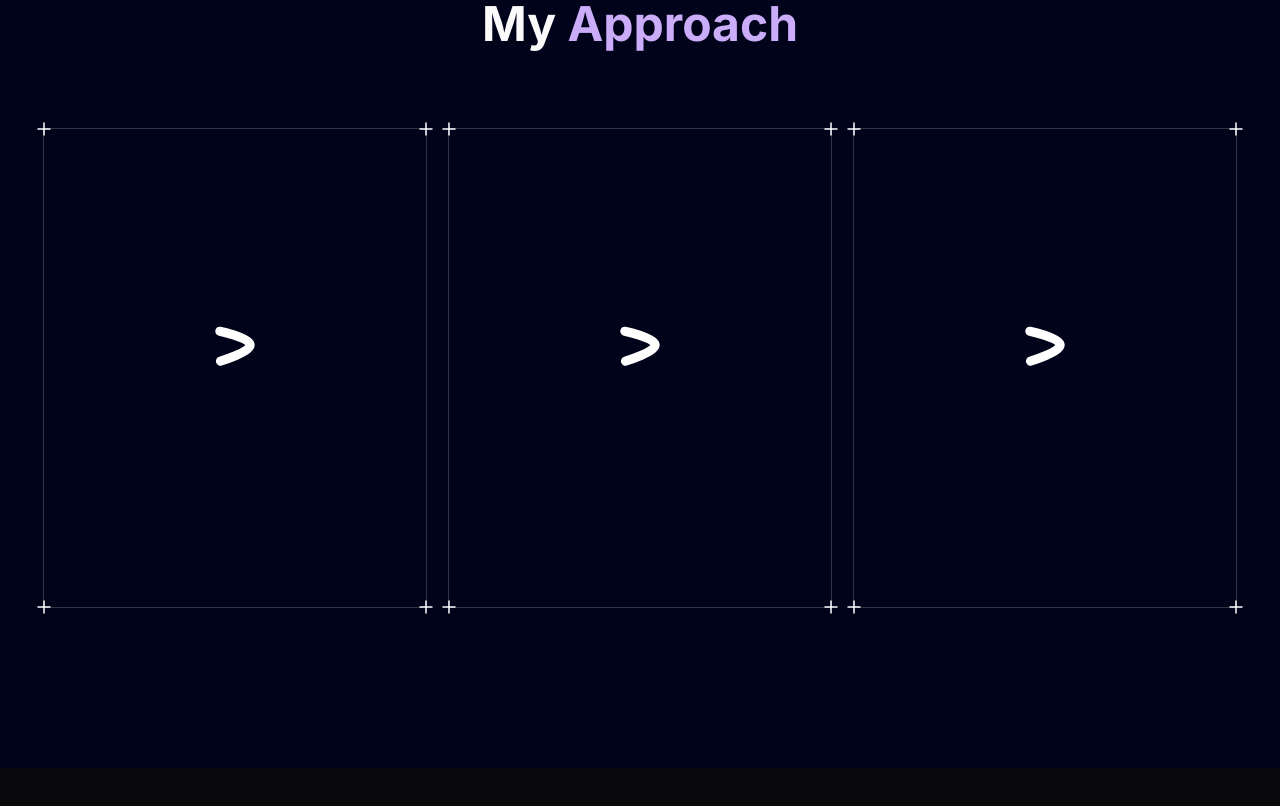
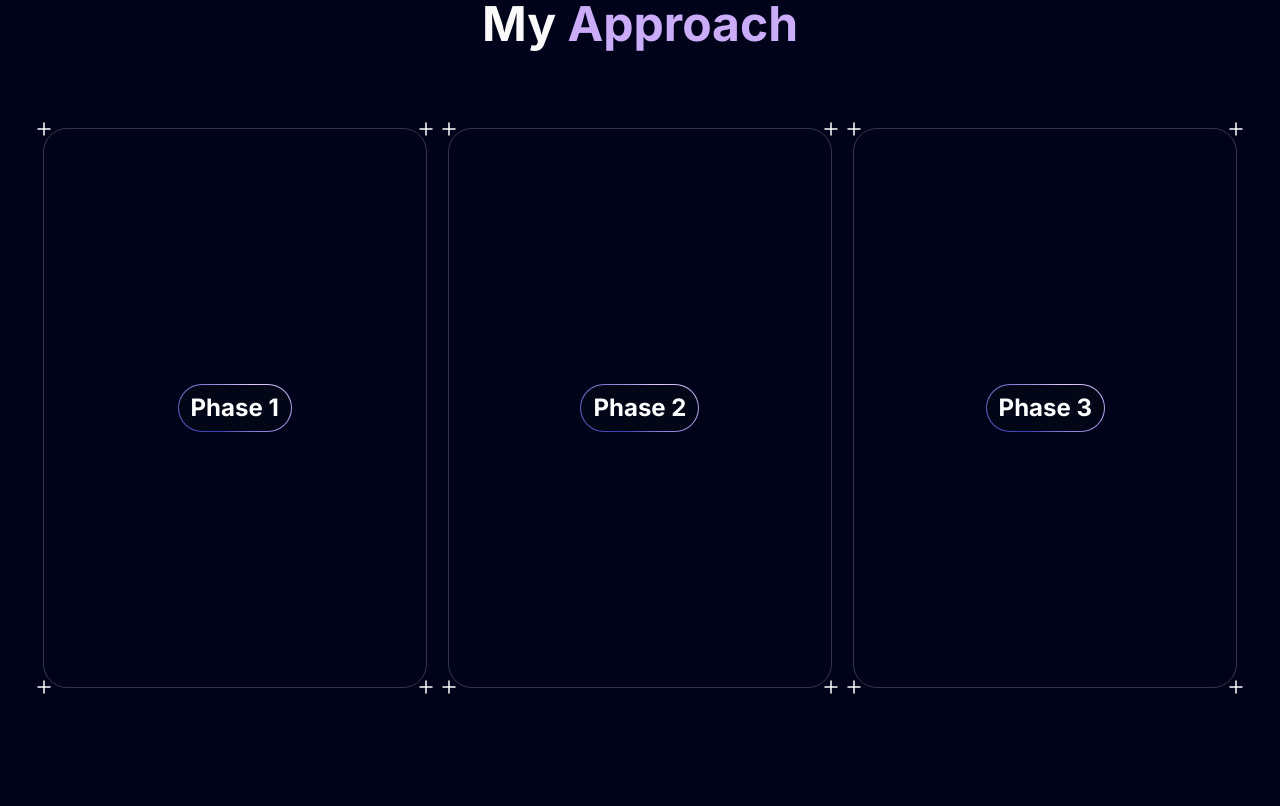
Before and after one commit to Danielroxs/Portfolio, a Next.js app: page / in a window 1280 px wide. Shown: the part 920-1726 px from the top of the page. Before the commit the page ends 1688 px from the top, so only its background shows below. Built offline with nearby package versions, Linux system fonts and the light colour scheme.

Commit message:
My approach section finished

```diff
--- a/components/Approach.tsx
+++ b/components/Approach.tsx
@@ -3,6 +3,7 @@ import React from "react";
 
 import { AnimatePresence, motion } from "framer-motion";
 import { CanvasRevealEffect } from "@/components/ui/CanvasRevealEffect";
+import { div } from "three/examples/jsm/nodes/Nodes.js";
 
 const Approach = () => {
   return (
@@ -11,13 +12,25 @@ const Approach = () => {
         My <span className="text-purple">Approach</span>
       </h1>
       <div className="my-20 flex flex-col lg:flex-row items-center justify-center gap-4">
-        <Card title="Sheetal is Nisha" icon={<AceternityIcon />}>
+        <Card
+          title="Planning & Strategy"
+          icon={<AceternityIcon order="Phase 1" />}
+          description="We'll collaborate to map out your website's goals, target audience,
+          and key functionalities. We'll discuss things like site structure,
+          navigation, and content requirements."
+        >
           <CanvasRevealEffect
             animationSpeed={5.1}
             containerClassName="bg-emerald-900"
           />
         </Card>
-        <Card title="Nisha is Munni" icon={<AceternityIcon />}>
+        <Card
+          title="Development & Progress Update"
+          icon={<AceternityIcon order="Phase 2" />}
+          description="Once we agree on the plan, I cue my lofi playlist and dive into
+          coding. From initial sketches to polished code, I keep you updated
+          every step of the way."
+        >
           <CanvasRevealEffect
             animationSpeed={3}
             containerClassName="bg-black"
@@ -27,10 +40,14 @@ const Approach = () => {
             ]}
             dotSize={2}
           />
-          {/* Radial gradient for the cute fade */}
-          <div className="absolute inset-0 [mask-image:radial-gradient(400px_at_center,white,transparent)] bg-black/50 dark:bg-black/90" />
         </Card>
-        <Card title="Munni is Aditi" icon={<AceternityIcon />}>
+        <Card
+          title="Development & Launch"
+          icon={<AceternityIcon order="Phase 3" />}
+          description="This is where the magic happens! Based on the approved design,
+          I'll translate everything into functional code, building your website
+          from the ground up."
+        >
           <CanvasRevealEffect
             animationSpeed={3}
             containerClassName="bg-sky-600"
@@ -46,17 +63,19 @@ const Card = ({
   title,
   icon,
   children,
+  description,
 }: {
   title: string;
   icon: React.ReactNode;
   children?: React.ReactNode;
+  description: string;
 }) => {
   const [hovered, setHovered] = React.useState(false);
   return (
     <div
       onMouseEnter={() => setHovered(true)}
       onMouseLeave={() => setHovered(false)}
-      className="border border-black/[0.2] group/canvas-card flex items-center justify-center dark:border-white/[0.2]  max-w-sm w-full mx-auto p-4 relative h-[30rem] relative"
+      className="border border-black/[0.2] group/canvas-card flex items-center justify-center dark:border-white/[0.2] max-w-sm w-full mx-auto lg:h-[35rem] p-4 relative rounded-3xl "
     >
       <Icon className="absolute h-6 w-6 -top-3 -left-3 dark:text-white text-black" />
       <Icon className="absolute h-6 w-6 -bottom-3 -left-3 dark:text-white text-black" />
@@ -76,36 +95,33 @@ const Card = ({
       </AnimatePresence>
 
       <div className="relative z-20">
-        <div className="text-center group-hover/canvas-card:-translate-y-4 group-hover/canvas-card:opacity-0 transition duration-200 w-full  mx-auto flex items-center justify-center">
+        <div className="text-center group-hover/canvas-card:-translate-y-4 absolute top-[50%] left-[50%] translate-x-[-50%] translate-y-[-50%] group-hover/canvas-card:opacity-0 transition duration-200 w-full  mx-auto flex items-center justify-center ">
           {icon}
         </div>
-        <h2 className="dark:text-white text-xl opacity-0 group-hover/canvas-card:opacity-100 relative z-10 text-black mt-4  font-bold group-hover/canvas-card:text-white group-hover/canvas-card:-translate-y-2 transition duration-200">
+        <h2 className="dark:text-white text-3xl opacity-0 group-hover/canvas-card:opacity-100 relative z-10 text-black mt-4  font-bold group-hover/canvas-card:text-white group-hover/canvas-card:-translate-y-2 transition duration-200 text-center">
           {title}
+        </h2>
+        <h2
+          className="text-sm dark:text-white opacity-0 group-hover/canvas-card:opacity-100 relative z-10 text-black mt-4  font-bold group-hover/canvas-card:text-white group-hover/canvas-card:-translate-y-2 transition duration-200 text-center"
+          style={{ color: "#e4ecff" }}
+        >
+          {description}
         </h2>
       </div>
     </div>
   );
 };
 
-const AceternityIcon = () => {
+const AceternityIcon = ({ order }: { order: string }) => {
   return (
-    <svg
-      width="66"
-      height="65"
-      viewBox="0 0 66 65"
-      fill="none"
-      xmlns="http://www.w3.org/2000/svg"
-      className="h-10 w-10 text-black dark:text-white group-hover/canvas-card:text-white "
-    >
-      <path
-        d="M8 8.05571C8 8.05571 54.9009 18.1782 57.8687 30.062C60.8365 41.9458 9.05432 57.4696 9.05432 57.4696"
-        stroke="currentColor"
-        strokeWidth="15"
-        strokeMiterlimit="3.86874"
-        strokeLinecap="round"
-        style={{ mixBlendMode: "darken" }}
-      />
-    </svg>
+    <div>
+      <button className="relative inline-flex h-12 overflow-hidden rounded-full p-[1px] focus:outline-none focus:ring-2 focus:ring-slate-400 focus:ring-offset-2 focus:ring-offset-slate-50">
+        <span className="absolute inset-[-1000%] animate-[spin_2s_linear_infinite] bg-[conic-gradient(from_90deg_at_50%_50%,#E2CBFF_0%,#393BB2_50%,#E2CBFF_100%)]" />
+        <span className="inline-flex h-full w-full cursor-pointer items-center justify-center rounded-full bg-slate-950 px-3 py-2 text-white backdrop-blur-3xl text-2xl font-bold">
+          {order}
+        </span>
+      </button>
+    </div>
   );
 };
 
```
